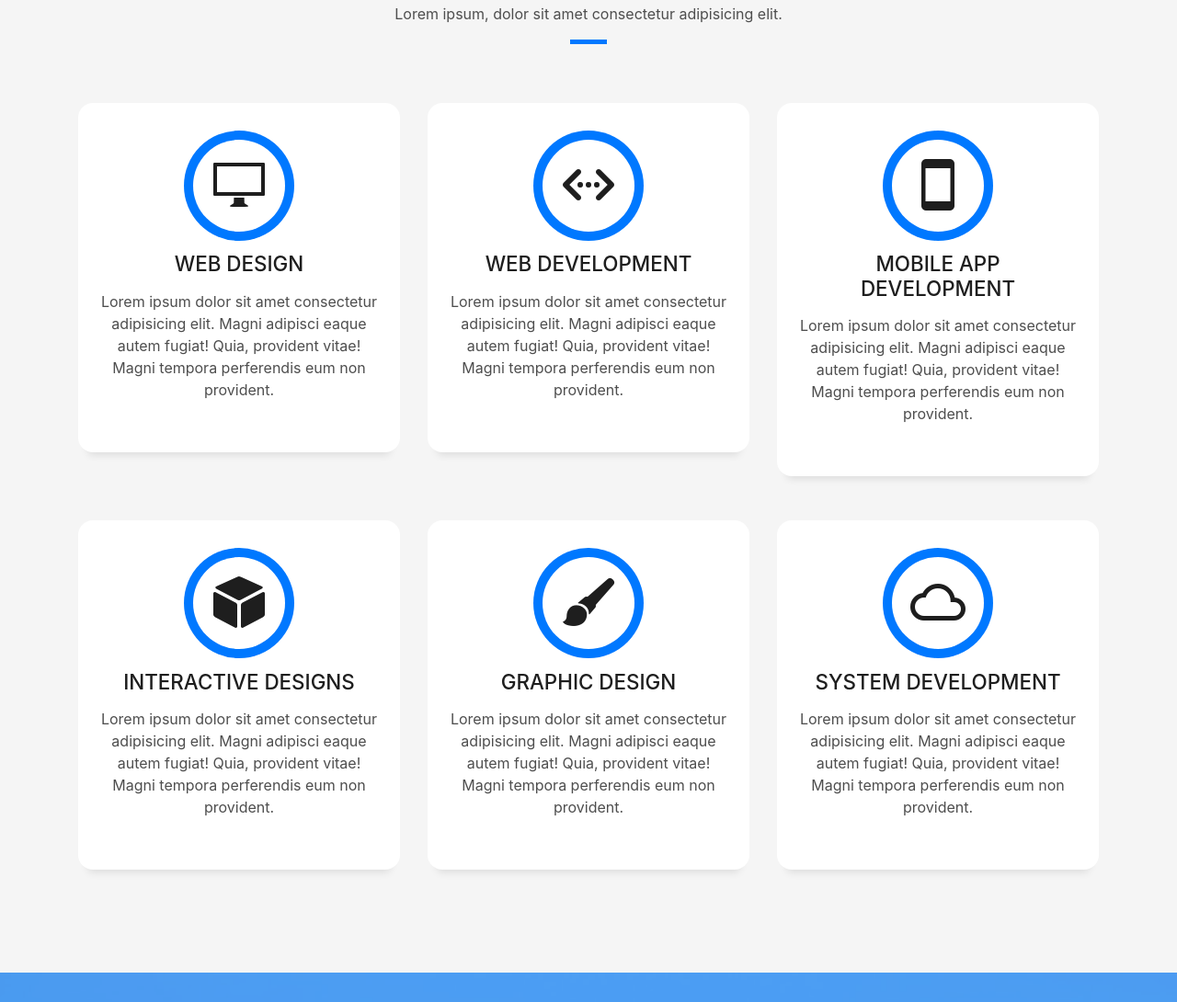
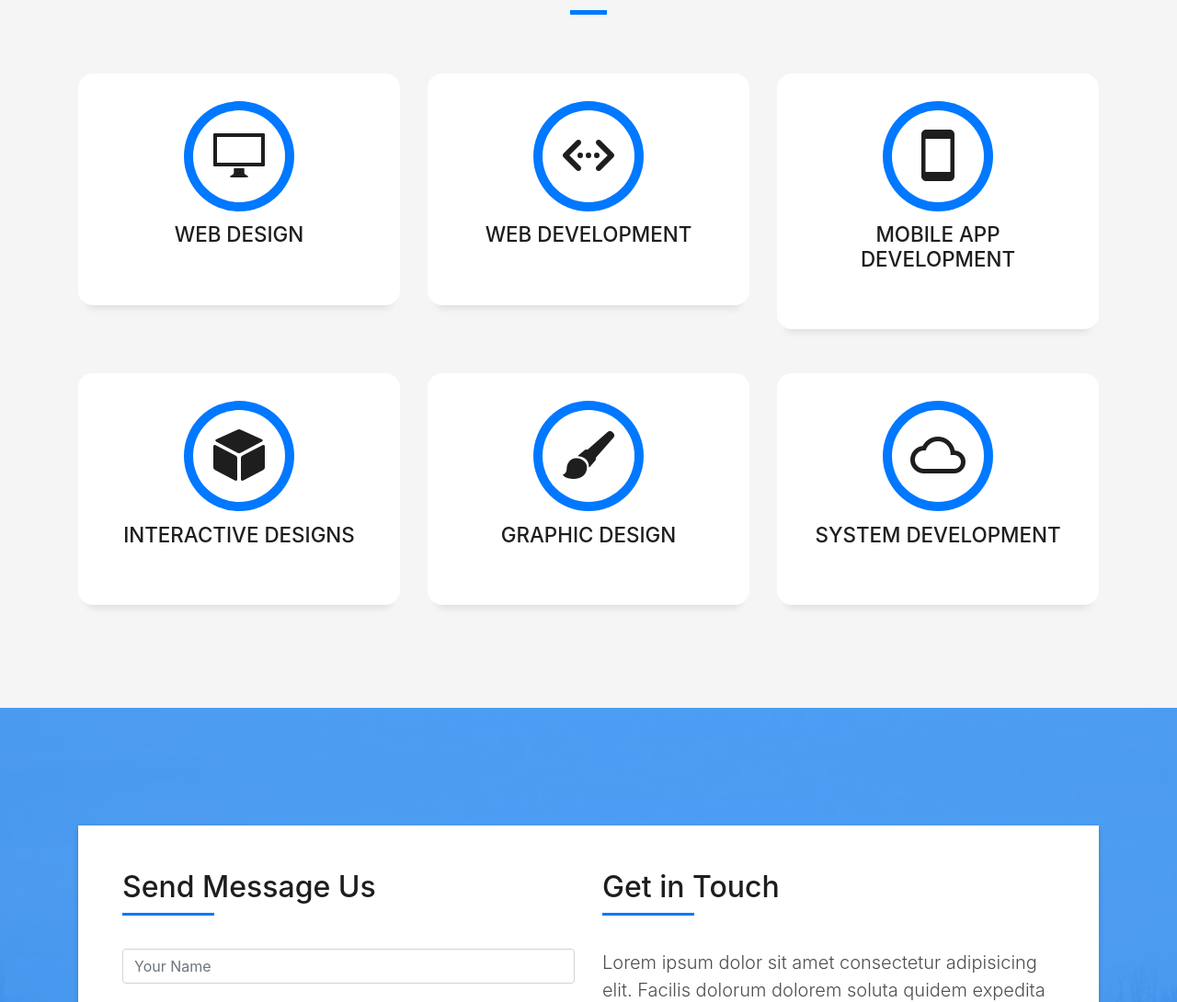
Before and after one commit to BubblyBoy/BubblyBoy.github.io, a plain HTML site: page index.html in a window 1280 px wide. Shown: the part 1689-2779 px from the top of the page at 92% size. Drawn offline with Linux system fonts and the light colour scheme; files whose address does not match are found by name.

Commit message:
edited services

```diff
--- a/index.html
+++ b/index.html
@@ -159,7 +159,7 @@
               Services
             </h3>
             <p class="subtitle-a">
-              Lorem ipsum, dolor sit amet consectetur adipisicing elit.
+
             </p>
             <div class="line-mf"></div>
           </div>
@@ -174,9 +174,7 @@
             <div class="service-content">
               <h2 class="s-title">Web Design</h2>
               <p class="s-description text-center">
-                Lorem ipsum dolor sit amet consectetur adipisicing elit. Magni adipisci eaque autem fugiat! Quia,
-                provident vitae! Magni
-                tempora perferendis eum non provident.
+
               </p>
             </div>
           </div>
@@ -189,9 +187,7 @@
             <div class="service-content">
               <h2 class="s-title">Web Development</h2>
               <p class="s-description text-center">
-                Lorem ipsum dolor sit amet consectetur adipisicing elit. Magni adipisci eaque autem fugiat! Quia,
-                provident vitae! Magni
-                tempora perferendis eum non provident.
+
               </p>
             </div>
           </div>
@@ -204,9 +200,7 @@
             <div class="service-content">
               <h2 class="s-title">Mobile App Development</h2>
               <p class="s-description text-center">
-                Lorem ipsum dolor sit amet consectetur adipisicing elit. Magni adipisci eaque autem fugiat! Quia,
-                provident vitae! Magni
-                tempora perferendis eum non provident.
+
               </p>
             </div>
           </div>
@@ -219,9 +213,7 @@
             <div class="service-content">
               <h2 class="s-title">Interactive Designs</h2>
               <p class="s-description text-center">
-                Lorem ipsum dolor sit amet consectetur adipisicing elit. Magni adipisci eaque autem fugiat! Quia,
-                provident vitae! Magni
-                tempora perferendis eum non provident.
+
               </p>
             </div>
           </div>
@@ -234,9 +226,7 @@
             <div class="service-content">
               <h2 class="s-title">Graphic Design</h2>
               <p class="s-description text-center">
-                Lorem ipsum dolor sit amet consectetur adipisicing elit. Magni adipisci eaque autem fugiat! Quia,
-                provident vitae! Magni
-                tempora perferendis eum non provident.
+
               </p>
             </div>
           </div>
@@ -249,9 +239,7 @@
             <div class="service-content">
               <h2 class="s-title">System Development</h2>
               <p class="s-description text-center">
-                Lorem ipsum dolor sit amet consectetur adipisicing elit. Magni adipisci eaque autem fugiat! Quia,
-                provident vitae! Magni
-                tempora perferendis eum non provident.
+
               </p>
             </div>
           </div>
```
